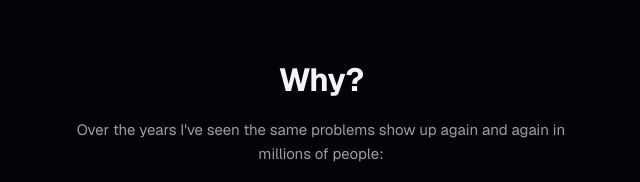
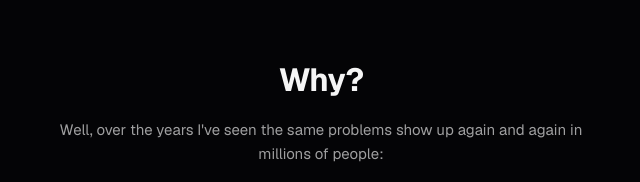
Before and after one commit to malikpeace/memento-teaser, a plain HTML site: page index.html in a window 1280 px wide. Shown: the part 1112-1294 px from the top of the page, 319-959 px from the left. Drawn offline with Linux system fonts and the light colour scheme.

Commit message:
Problem intro: 'Well, over the years...'
Co-Authored-By: Claude Opus 4.8 (1M context) <noreply@anthropic.com>

```diff
--- a/index.html
+++ b/index.html
@@ -457,7 +457,7 @@ section{ padding:64px 0; }
   <section class="note" id="problem">
     <div class="reveal">
       <h2 class="h2">Why?</h2>
-      <p>Over the years I've seen the same problems show up again and again in millions of people:</p>
+      <p>Well, over the years I've seen the same problems show up again and again in millions of people:</p>
       <ul class="problem-list">
         <li>Lack of focus</li>
         <li>Lack of direction</li>
```
